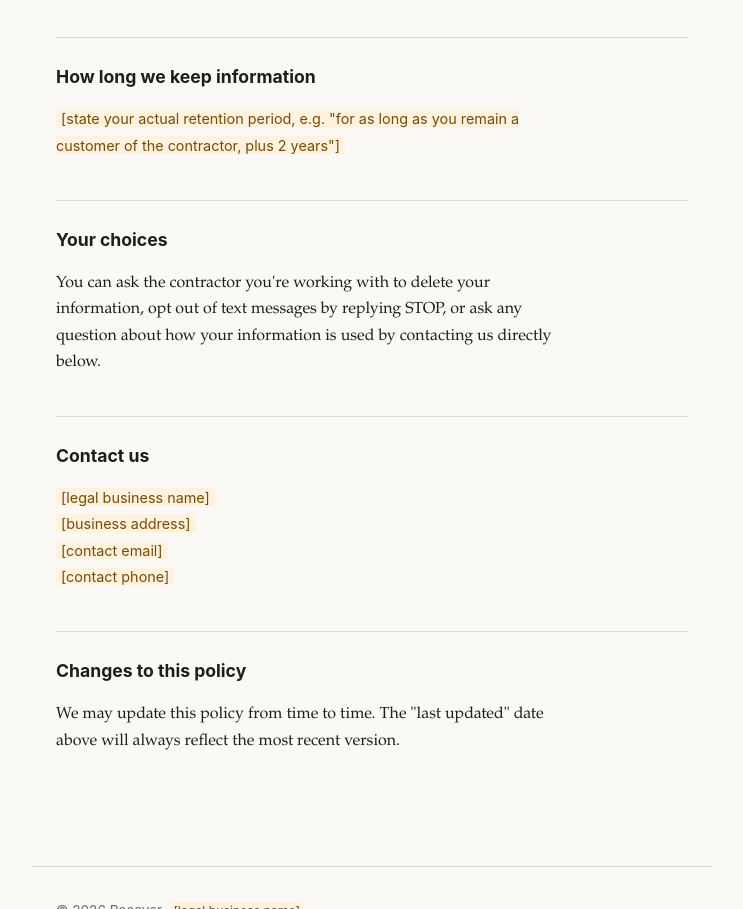
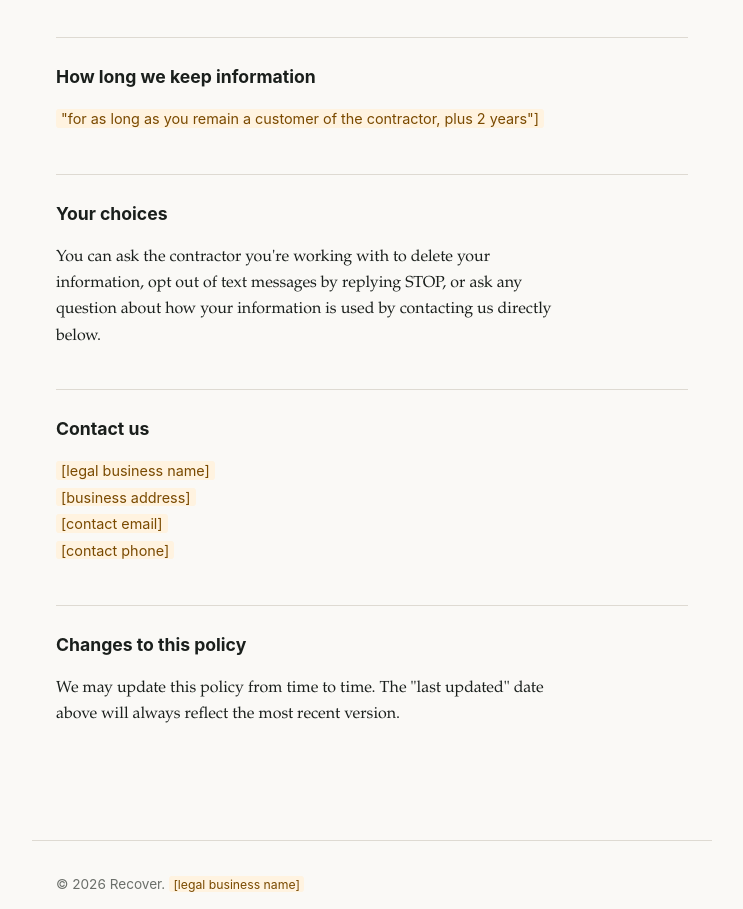
Before and after one commit to whalestear01-del/recover-legal, a plain HTML site: page privacy.html in a window 1280 px wide. Shown: the part 1590-2499 px from the top of the page, without its empty margins (268-1011 px from the left). Drawn offline with Linux system fonts and the light colour scheme.

Commit message:
Update retention period placeholder in privacy.html

```diff
--- a/privacy.html
+++ b/privacy.html
@@ -67,8 +67,7 @@
   helped normally.</p>
 
   <h2>How long we keep information</h2>
-  <p><span class="placeholder">[state your actual retention period, e.g.
-  "for as long as you remain a customer of the contractor, plus 2 years"]</span></p>
+  <p><span class="placeholder"> "for as long as you remain a customer of the contractor, plus 2 years"]</span></p>
 
   <h2>Your choices</h2>
   <p>You can ask the contractor you're working with to delete your
```
